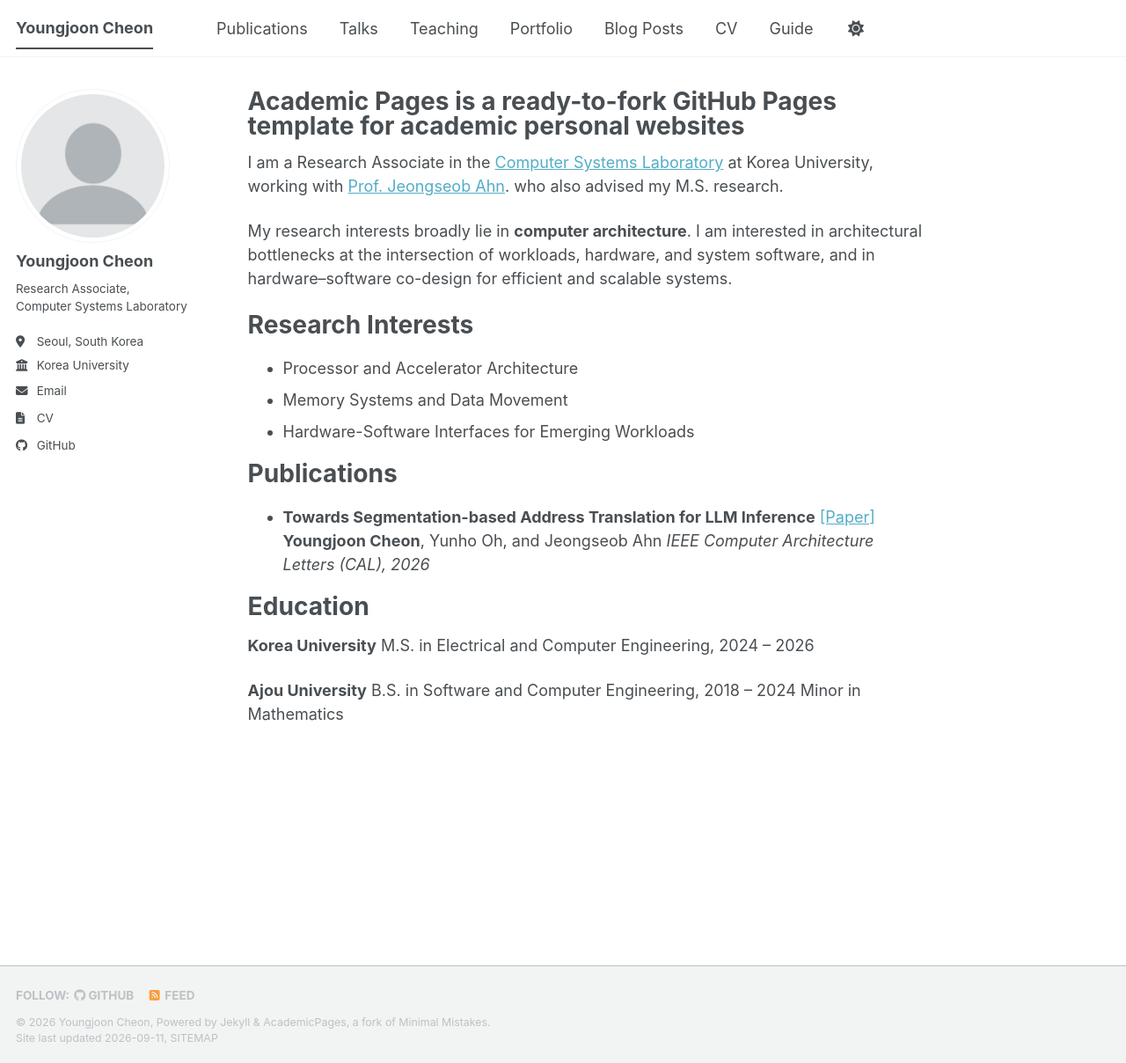
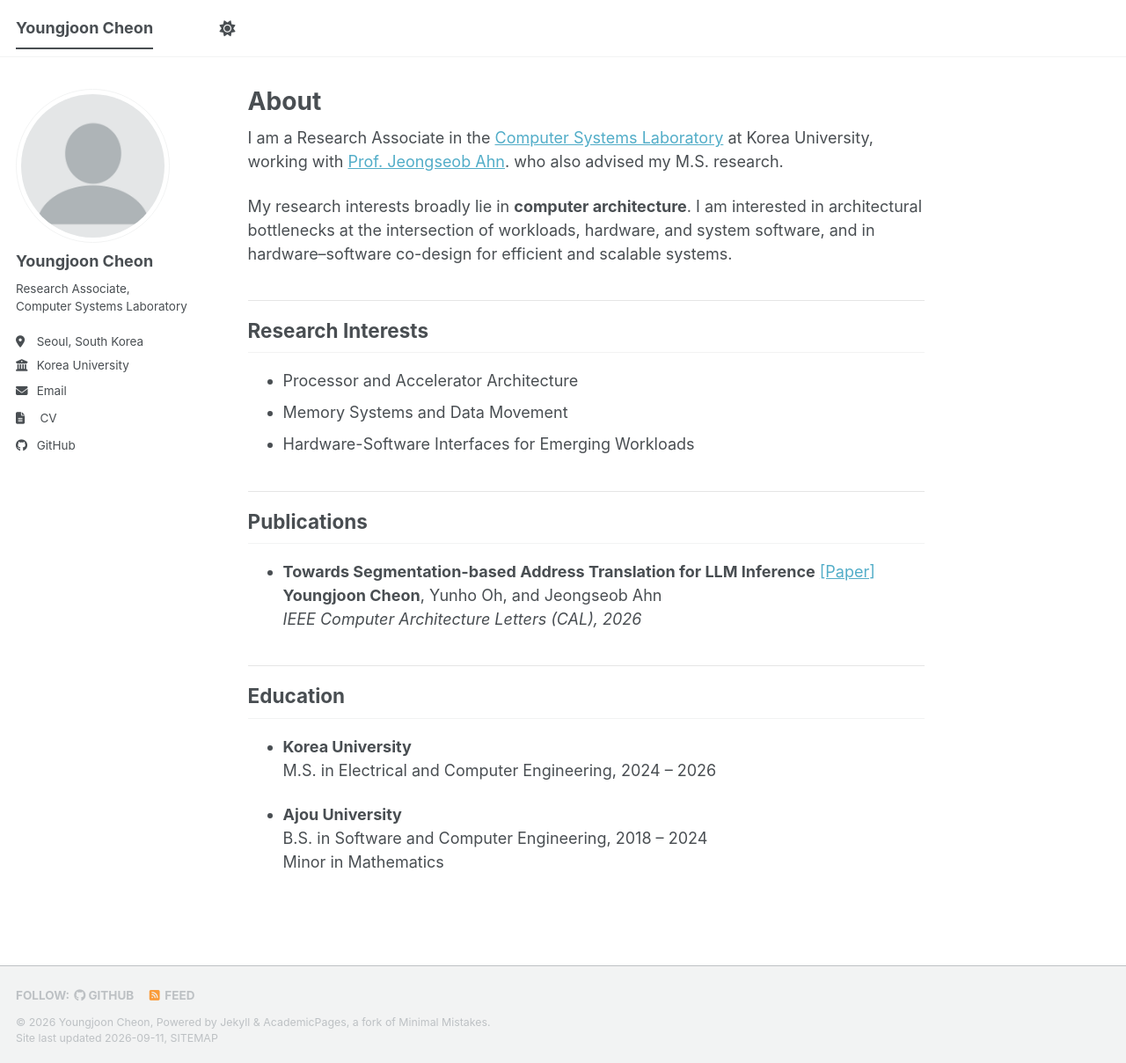
Before and after one commit to cheonyj7/cheonyj7.github.io, a Jekyll site: the page built from _pages/about.md, in a window 1280 px wide and 1208 px high. Shown: the whole window at 88% size. Built offline with Jekyll 4.4.1, drawn with Linux system fonts in a browser that asks for light colours; a style sheet for code colours, icons or effects is not loaded.

Commit message:
Minor fix in format

```diff
--- a/_includes/author-profile.html
+++ b/_includes/author-profile.html
@@ -37,7 +37,12 @@
         <li><a href="mailto:{{ author.email }}"><i class="fas fa-fw fa-envelope icon-pad-right" aria-hidden="true"></i>{{ site.data.ui-text[site.locale].email_label | default: "Email" }}</a></li>
       {% endif %}
       {% if author.cv %}
-        <li><a href="{{ author.cv }}"><i class="fas fa-fw fa-file-lines icon-pad-right" aria-hidden="true"></i>CV</a></li>
+        <li>
+          <a href="{{ author.cv }}" target="_blank" rel="noopener">
+            <i class="fas fa-fw fa-file-lines icon-pad-right" aria-hidden="true"></i>
+            CV
+          </a>
+        </li>
       {% endif %}
 
       <!-- Font Awesome and Academicons icons / Academic websites -->
--- a/_pages/about.md
+++ b/_pages/about.md
@@ -1,6 +1,6 @@
 ---
 permalink: /
-title: "Academic Pages is a ready-to-fork GitHub Pages template for academic personal websites"
+title: "About"
 author_profile: true
 redirect_from:
   - /about/
@@ -11,26 +11,24 @@ I am a Research Associate in the [Computer Systems Laboratory](https://sites.goo
 
 My research interests broadly lie in **computer architecture**. I am interested in architectural bottlenecks at the intersection of workloads, hardware, and system software, and in hardware–software co-design for efficient and scalable systems.
 
-Research Interests
-======
+
+## Research Interests
 - Processor and Accelerator Architecture
 - Memory Systems and Data Movement
 - Hardware-Software Interfaces for Emerging Workloads
 
-Publications
-======
 
+## Publications
 - **Towards Segmentation-based Address Translation for LLM Inference** [[Paper]](https://ieeexplore.ieee.org/abstract/document/11520858)
 **Youngjoon Cheon**, Yunho Oh, and Jeongseob Ahn
 *IEEE Computer Architecture Letters (CAL), 2026*
 
-Education
-======
 
-**Korea University**
+## Education
+- **Korea University**
 M.S. in Electrical and Computer Engineering, 2024 – 2026
 
-**Ajou University**
+- **Ajou University**
 B.S. in Software and Computer Engineering, 2018 – 2024
 Minor in Mathematics
 
--- a/assets/css/main.scss
+++ b/assets/css/main.scss
@@ -37,3 +37,10 @@
     "layout/sidebar",
     "layout/json_cv"
 ;
+
+.page__content h2 {
+  margin-top: 2.2rem;
+  padding-top: 1.1rem;
+  margin-bottom: 1rem;
+  border-top: 1px solid #e5e5e5;
+}
```
Also changed, not shown: _data/navigation.yml (+16 -16 lines).
